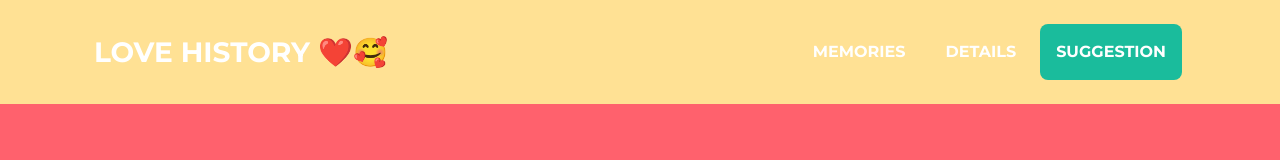
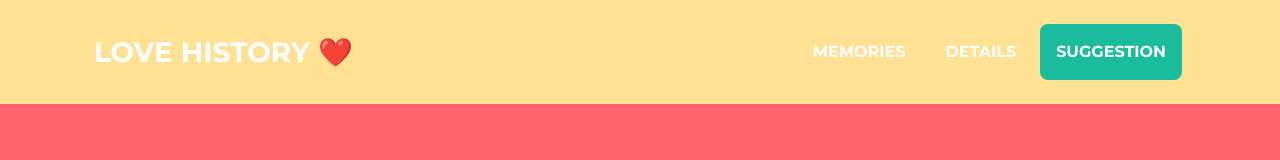
Before and after one commit to rquinteros2019166/MyGirlRepo, a plain HTML site: page index.html in a window 1280 px wide. Shown: the top 160 px of the page. Drawn offline with nearby package versions, Linux system fonts and the light colour scheme; files whose address does not match are found by name.

Commit message:
Se modifico algo

```diff
--- a/index.html
+++ b/index.html
@@ -26,7 +26,7 @@
     <!-- Navigation-->
     <nav class="navbar navbar-expand-lg bg-secondary text-uppercase fixed-top" id="mainNav">
         <div class="container">
-            <a class="navbar-brand js-scroll-trigger" href="#page-top">Love History ❤️🥰</a>
+            <a class="navbar-brand js-scroll-trigger" href="#page-top">Love History ❤️</a>
             <button
                 class="navbar-toggler navbar-toggler-right text-uppercase font-weight-bold bg-primary text-white rounded"
                 type="button" data-toggle="collapse" data-target="#navbarResponsive" aria-controls="navbarResponsive"
```
